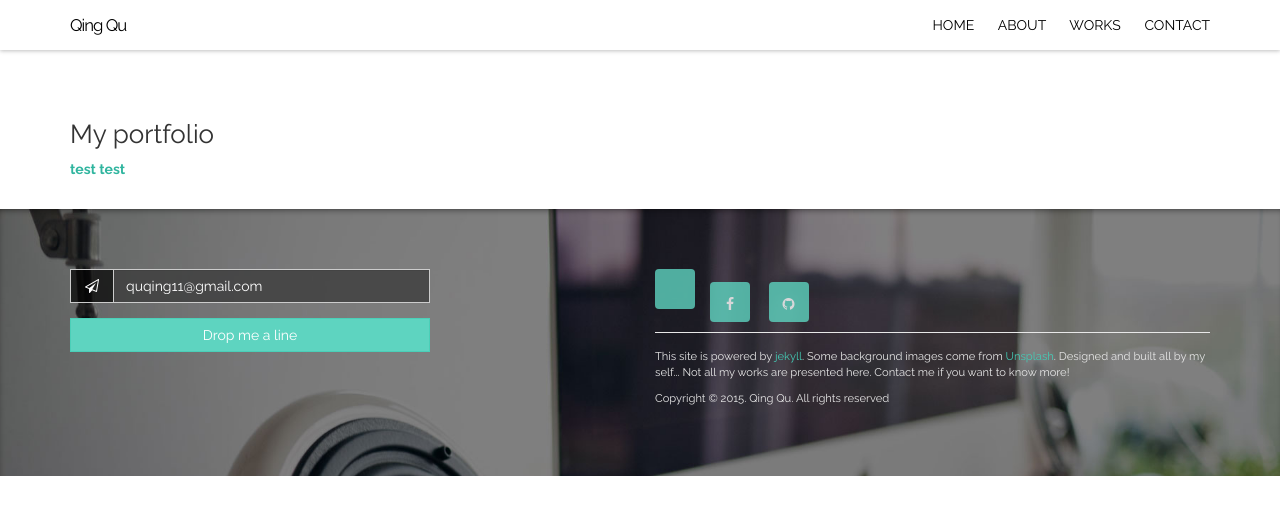
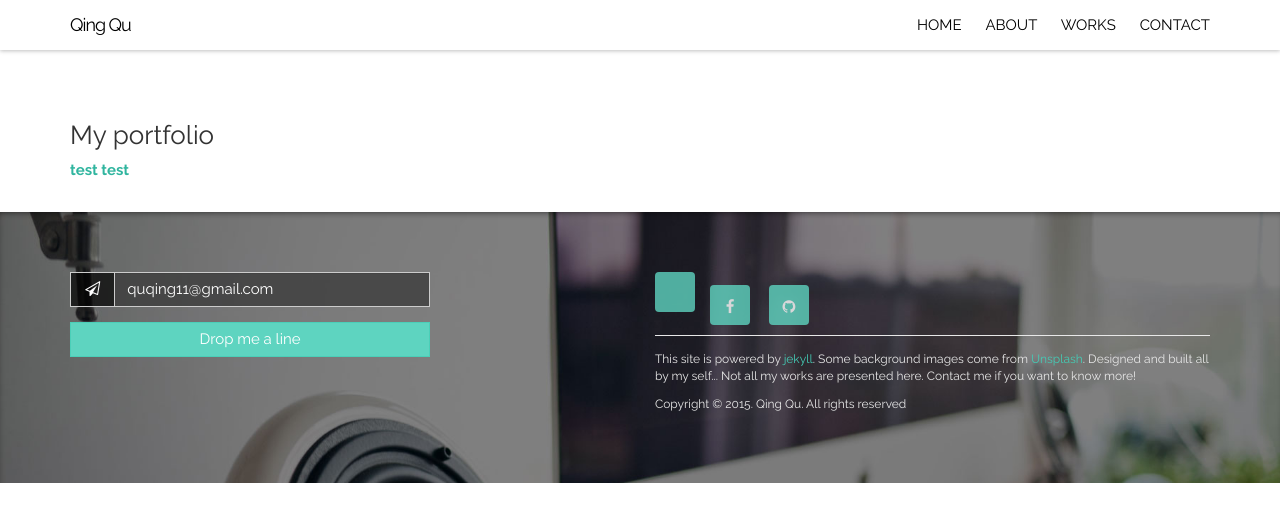
Before and after one commit to qqu/mysite, a Jekyll site: the page built from works.html, in a window 1280 px wide. Shown: the top 522 px of the page. Built offline with Jekyll 4.4.1, drawn with Linux system fonts in a browser that asks for light colours; nearby versions of some CDN libraries.

Commit message:
add i5k project, tweak style

```diff
--- a/assets/_sass/bootstrap/_variables.scss
+++ b/assets/_sass/bootstrap/_variables.scss
@@ -49,7 +49,7 @@
 $font-family-monospace:   Menlo, Monaco, Consolas, "Courier New", monospace !default;
 $font-family-base:        $font-family-sans-serif !default;
 
-$font-size-base:          14px !default;
+$font-size-base:          15px !default;
 $font-size-large:         ceil(($font-size-base * 1.25)) !default; // ~18px
 $font-size-small:         ceil(($font-size-base * 0.85)) !default; // ~12px
 
--- a/assets/_sass/partials/_skills.scss
+++ b/assets/_sass/partials/_skills.scss
@@ -9,7 +9,7 @@
     @include animation-duration(0.6s);
     @include transition(all, 0.3s, ease);
     .skill {
-       margin: 15px;
+       margin: $spacing-unit $spacing-unit/2;
     }
 }
 
--- a/work/work-6.html
+++ b/work/work-6.html
@@ -24,10 +24,10 @@
     </div>
 
     <div class="project-imgs col-md-8">
-        <img class="img-responsive" src="/assets/img/work/proj-1/proj-1 1.png">
+        <img class="img-responsive" src="/assets/img/work/proj-6/proj-6-1.jpg">
         <br>
-        <img class="img-responsive" src="/assets/img/work/proj-1/proj-1 2.png">
+        <img class="img-responsive" src="/assets/img/work/proj-6/proj-6-2.jpg">
         <br>
-        <img class="img-responsive" src="/assets/img/work/proj-1/proj-1 3.png">
+        <img class="img-responsive" src="/assets/img/work/proj-6/proj-6-3.jpg">
     </div>
 </div>
```
Also changed, not shown: assets/img/work/proj-6/proj-6-1.jpg (added), assets/img/work/proj-6/proj-6-2.jpg (added), assets/img/work/proj-6/proj-6-3.jpg (added), assets/img/work/proj-6/thumb.jpg (added), assets/img/work/proj-8/proj-7-1.jpg (deleted).
